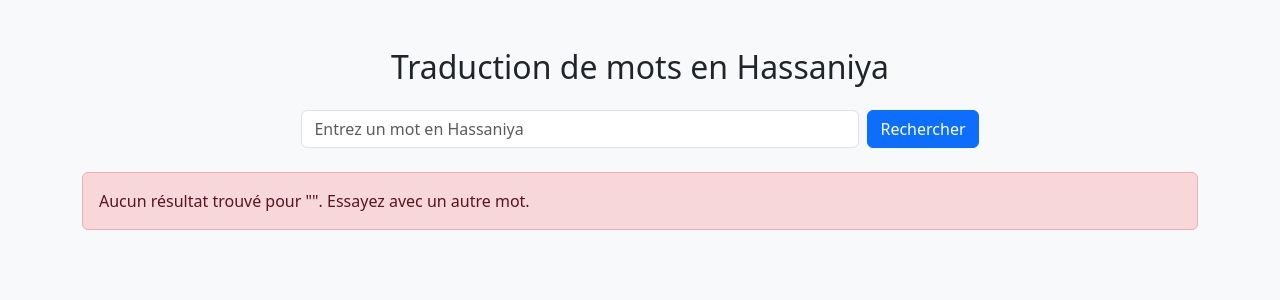
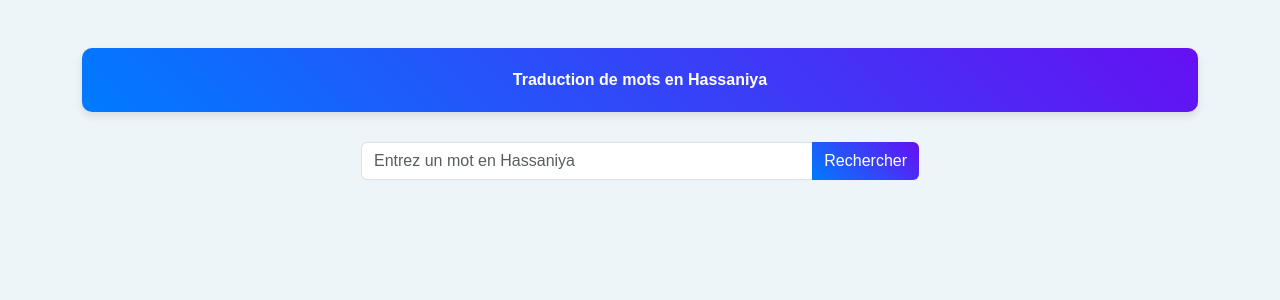
Before and after one commit to 23002su/Defi2, a Django app: page /nlp/traduction/ in a window 1280 px wide. Shown: the top 300 px of the page. Run offline with Django 5.2, Linux system fonts and the light colour scheme.

Commit message:
version finale

```diff
--- a/hassaniya/nlp/templates/traduction.html
+++ b/hassaniya/nlp/templates/traduction.html
@@ -1,6 +1,5 @@
 <!DOCTYPE html>
 <html lang="fr">
-
 <head>
     <meta charset="UTF-8">
     <meta name="viewport" content="width=device-width, initial-scale=1.0">
@@ -8,56 +7,77 @@
     <link href="https://cdn.jsdelivr.net/npm/bootstrap@5.3.0/dist/css/bootstrap.min.css" rel="stylesheet">
     <style>
         body {
-            background-color: #f8f9fa;
+            background-color: #eef5f9;
+            font-family: Arial, sans-serif;
         }
-
+        .header-banner {
+            background: linear-gradient(45deg, #007bff, #6610f2);
+            color: white;
+            padding: 20px;
+            text-align: center;
+            border-radius: 10px;
+            margin-bottom: 30px;
+            font-weight: bold;
+            box-shadow: 0px 4px 8px rgba(0, 0, 0, 0.1);
+        }
+        .card {
+            border-radius: 10px;
+            box-shadow: 0px 4px 8px rgba(0, 0, 0, 0.1);
+        }
         .card-header {
-            background-color: #007bff;
+            background: #007bff;
+            color: white;
+            font-weight: bold;
+        }
+        .table th {
+            background-color: #6610f2;
             color: white;
         }
-
-        .card-body {
-            background-color: #ffffff;
+        .btn-primary {
+            background: linear-gradient(45deg, #007bff, #6610f2);
+            border: none;
         }
-
-        .table th,
-        .table td {
-            text-align: center;
-            vertical-align: middle;
+        .btn-primary:hover {
+            background: linear-gradient(45deg, #0056b3, #520dc2);
         }
-
-        .table td {
-            word-wrap: break-word;
-        }
-
-        .mt-5 {
-            margin-top: 3rem;
-        }
-
-        .alert-custom {
-            margin-top: 20px;
-            font-weight: bold;
+        .info-banner {
+            background-color: rgba(0, 123, 255, 0.1);
+            border-left: 5px solid #007bff;
+            padding: 15px;
+            border-radius: 5px;
+            margin-bottom: 15px;
+            display: none;
         }
     </style>
 </head>
+<body>
+    <div class="container mt-5">
+        <div class="header-banner">Traduction de mots en Hassaniya</div>
 
-<body>
-
-    <div class="container mt-5">
-        <h2 class="text-center mb-4">Traduction de mots en Hassaniya</h2>
         <form method="GET" class="d-flex justify-content-center mb-4">
-            <input type="text" name="mot" class="form-control w-50" placeholder="Entrez un mot en Hassaniya" required value="{{ query }}">
-            <button type="submit" class="btn btn-primary ms-2">Rechercher</button>
+            <div class="w-50">
+                <div id="info-banner" class="info-banner">
+                    <strong>Mot saisi :</strong> <span id="entered-word"></span><br>
+                    <strong>Traduction Arabe :</strong> <span id="translation-arabe"></span><br>
+                    <strong>Traduction Français :</strong> <span id="translation-fr"></span><br>
+                    <strong>Dérivations :</strong> <span id="derivations"></span><br>
+                    <strong>Grammaire :</strong> <span id="grammar"></span>
+                </div>
+                <div class="input-group">
+                    <input type="text" name="mot" id="mot" class="form-control" placeholder="Entrez un mot en Hassaniya" required value="{{ query }}">
+                    <button type="submit" class="btn btn-primary">Rechercher</button>
+                </div>
+            </div>
         </form>
 
         {% if result %}
             <div class="card">
-                <div class="card-header">
-                    <h4>Résultats pour : "{{ query }}"</h4>
+                <div class="card-header text-center">
+                    Résultats pour : "{{ query }}"
                 </div>
                 <div class="card-body">
                     <table class="table table-bordered mt-3">
-                        <thead class="table-dark">
+                        <thead>
                             <tr>
                                 <th>Mot Hassaniya</th>
                                 <th>Traduction Arabe</th>
@@ -76,25 +96,27 @@
                             </tr>
                         </tbody>
                     </table>
-
-                    {% if result.suggestions %}
-                        <div class="alert alert-warning alert-custom">
-                            Aucun résultat exact trouvé pour le mot "{{ query }}". Voici des mots similaires :
-                        </div>
-                        <ul class="list-group mt-3">
-                            {% for suggestion in result.suggestions %}
-                                <li class="list-group-item">{{ suggestion }}</li>
-                            {% endfor %}
-                        </ul>
-                    {% endif %}
                 </div>
             </div>
-        {% else %}
-            <div class="alert alert-danger mt-4">Aucun résultat trouvé pour "{{ query }}". Essayez avec un autre mot.</div>
+        {% elif query %}
+            <div class="alert alert-danger text-center mt-4">Aucun résultat trouvé pour "{{ query }}". Essayez un autre mot.</div>
         {% endif %}
     </div>
 
+    <script>
+        document.addEventListener("DOMContentLoaded", function() {
+            let query = "{{ query }}";
+            if (query.trim() !== "") {
+                document.getElementById("info-banner").style.display = "block";
+                document.getElementById("entered-word").innerText = query;
+                document.getElementById("translation-arabe").innerText = "{{ result.traduction_arabe|default:'' }}";
+                document.getElementById("translation-fr").innerText = "{{ result.traduction_francais|default:'' }}";
+                document.getElementById("derivations").innerText = "{{ result.derivations|join:', '|default:'' }}";
+                document.getElementById("grammar").innerText = "{{ result.grammar|default:'' }}";
+            }
+        });
+    </script>
+
     <script src="https://cdn.jsdelivr.net/npm/bootstrap@5.3.0/dist/js/bootstrap.bundle.min.js"></script>
 </body>
-
 </html>
--- a/hassaniya/nlp/views.py
+++ b/hassaniya/nlp/views.py
@@ -1,17 +1,21 @@
+import pickle
+import os
 from django.shortcuts import render
-from .nlp_model import process_word
-import os
+from .nlp_model import process_word  # Assurez-vous d'importer la fonction pour traiter les mots
 
-# Définir le chemin du modèle NLP sauvegardé
-MODEL_PATH = os.path.join(os.path.dirname(__file__), 'data', 'nlp_model.pkl')
+# Définition du chemin du fichier nlp_model.pkl
+MODEL_PATH = os.path.join(os.path.dirname(__file__), 'data/nlp_model.pkl')
+def transform_word(request):
+    query = request.GET.get('mot', '').strip()  # Récupérer le mot entré dans l'input
 
-def transform_word(request):
-    query = request.GET.get('mot', '')  # Récupère le mot saisi dans le formulaire
-    print(f"Mot saisi : {query}")  # Vérifiez que le mot est bien récupéré
+    result = None  # Initialisation du résultat
 
-    result = None  # Initialisation de la variable result
+    if query:  # Si un mot a été saisi
+        result = process_word(query, MODEL_PATH)  # Appeler la fonction pour obtenir les résultats à partir du modèle NLP
 
-    if query:  # Si un mot est saisi
-        result = process_word(query, MODEL_PATH)  # Traiter le mot pour obtenir les informations
+        # Ajout de logging pour déboguer
+        print(f"Query: {query}")
+        print(f"Result: {result}")
 
-    return render(request, 'traduction.html', {'result': result, 'query': query, 'model_path': MODEL_PATH})
+    # Envoyer les données au template
+    return render(request, 'traduction.html', {'query': query, 'result': result})
```
Also changed, not shown: hassaniya/nlp/nlp_model.py (+3 -88 lines), 2 other files.
